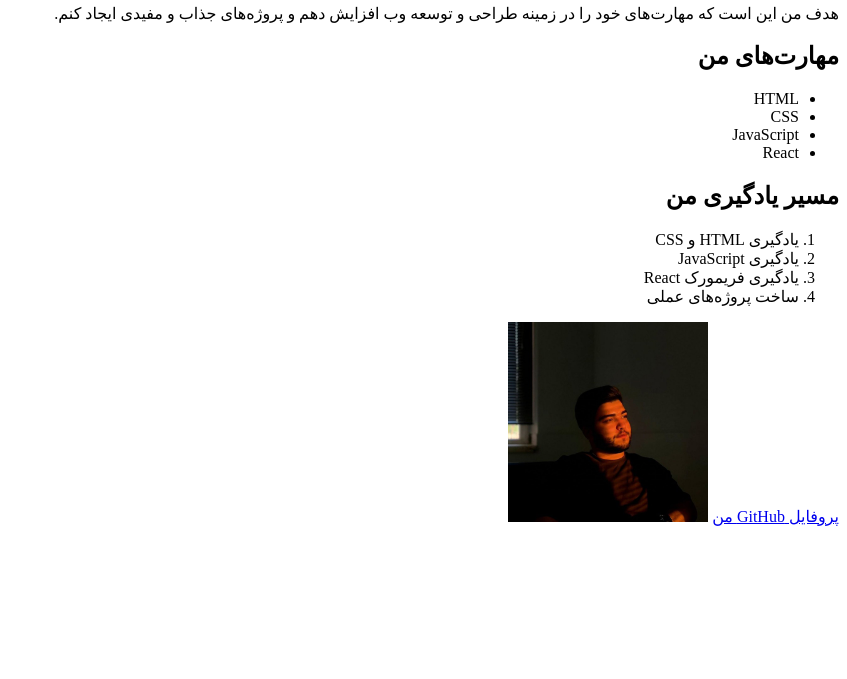
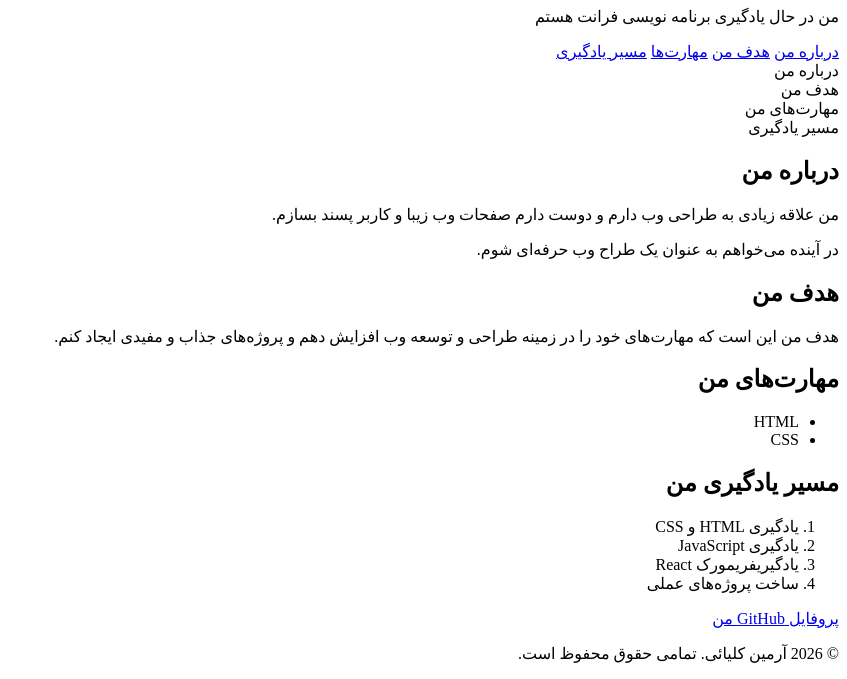
Before and after one commit to arminkoliaie/html-css-projects, a plain HTML site: page lesson-1/index.html in a window 1280 px wide. Shown: the part 286-965 px from the top of the page, without its empty margins (433-1280 px from the left). Before the commit the page ends 820 px from the top, so only its background shows below. Drawn offline with Linux system fonts and the light colour scheme.

Commit message:
Use semantic HTML structure and add navigation

```diff
--- a/lesson-1/index.html
+++ b/lesson-1/index.html
@@ -6,8 +6,23 @@
     <title>صفحه شخصی من</title>
   </head>
   <body>
-    <h1>سلام من آرمین هستم</h1>
-    <p>من در حال یادگیری برنامه نویسی فرانت هستم</p>
+    <header>
+      <img src="/lesson-1/img/image.jpg" alt="تصویر پروفایل من" width="200" />
+      <h1>سلام من آرمین هستم</h1>
+      <p>من در حال یادگیری برنامه نویسی فرانت هستم</p>
+      <nav>
+        <a href="about.html">درباره من</a>
+        <a href="goal.html">هدف من</a>
+        <a href="skills.html">مهارت‌ها</a>
+        <a href="learning-path.html">مسیر یادگیری</a>
+      </nav>
+    </header>
+    <main>
+      <section id="about">درباره من</section>
+      <section id="goal">هدف من</section>
+      <section id="skills">مهارت‌های من</section>
+      <section id="learning-path">مسیر یادگیری</section>
+    </main>
     <h2>درباره من</h2>
     <p>
       من علاقه زیادی به طراحی وب دارم و دوست دارم صفحات وب زیبا و کاربر پسند
@@ -23,17 +38,22 @@
     <ul>
       <li>HTML</li>
       <li>CSS</li>
-      <li>JavaScript</li>
-      <li>React</li>
     </ul>
     <h2>مسیر یادگیری من</h2>
     <ol>
       <li>یادگیری HTML و CSS</li>
       <li>یادگیری JavaScript</li>
-      <li>یادگیری فریمورک React</li>
+      <li>یادگیریفریمورک React</li>
       <li>ساخت پروژه‌های عملی</li>
     </ol>
-    <a href="https://github.com/arminkoliaie" target="_blank" rel="noopener noreferrer">پروفایل GitHub من</a>
-    <img src="/lesson-1/img/image.jpg" alt="تصویر پروفایل من" width="200" />
+    <footer>
+      <a
+        href="https://github.com/arminkoliaie"
+        target="_blank"
+        rel="noopener noreferrer"
+        >پروفایل GitHub من</a
+      >
+      <p>© 2026 آرمین کلیائی. تمامی حقوق محفوظ است.</p>
+    </footer>
   </body>
 </html>
```
